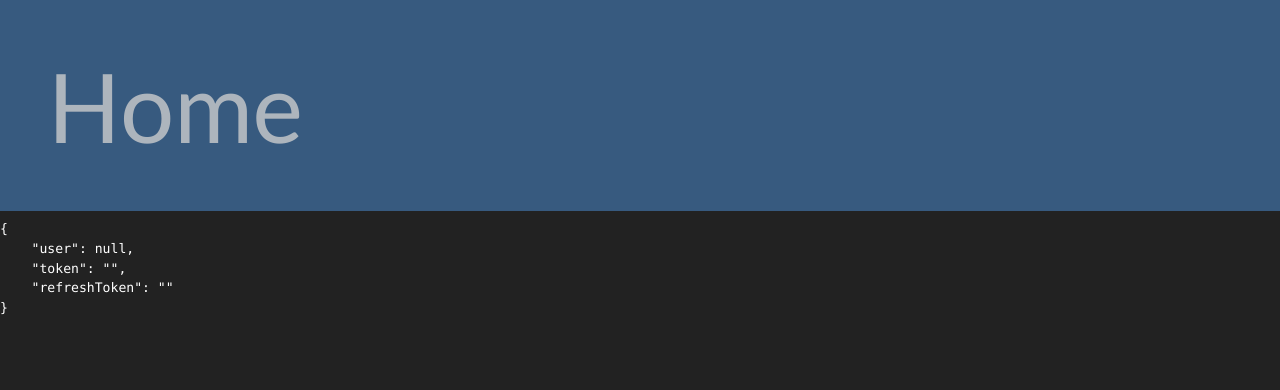
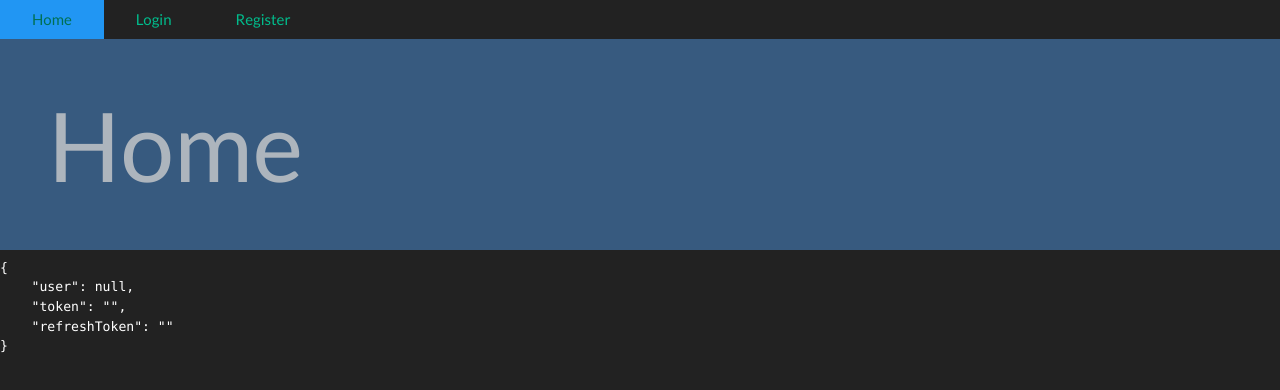
Before and after one commit to ChrisTian206/MERN_RealEstateWeb, a React (Create React App) app in the folder client/: page / in a window 1280 px wide. Shown: the top 390 px of the page. Built offline with nearby package versions, Linux system fonts and the light colour scheme.

Commit message:
lec 37, Navlink

```diff
--- a/client/src/App.js
+++ b/client/src/App.js
@@ -2,11 +2,13 @@ import { BrowserRouter, Routes, Route } from 'react-router-dom'
 import { AuthProvider } from './context/auth';
 import Home from './pages/Home'
 import Login from './pages/Login'
+import Main from './components/Main.js'
 import Register from './pages/Register';
 
 function App() {
   return (
     <BrowserRouter>
+      <Main />
       <AuthProvider>
         <Routes>
           <Route path='/' element={<Home />} />
--- /dev/null
+++ b/client/src/components/Main.js
@@ -0,0 +1,11 @@
+import { NavLink } from "react-router-dom";
+
+export default function Main() {
+    return (
+        <nav className="nav">
+            <NavLink className="nav-link" aria-current="page" to="/">Home</NavLink>
+            <NavLink className="nav-link" to="/login">Login</NavLink>
+            <NavLink className="nav-link" to="/register">Register</NavLink>
+        </nav>
+    )
+}
--- a/client/src/index.css
+++ b/client/src/index.css
@@ -0,0 +1,4 @@
+.active {
+    color: white;
+    background: #2196f3
+}
```
Also changed, not shown: client/src/App.css (deleted, +0 -38 lines), client/src/context/auth.js (line endings or trailing spaces), 1 other file (tests, documents, lock files or other folders).
